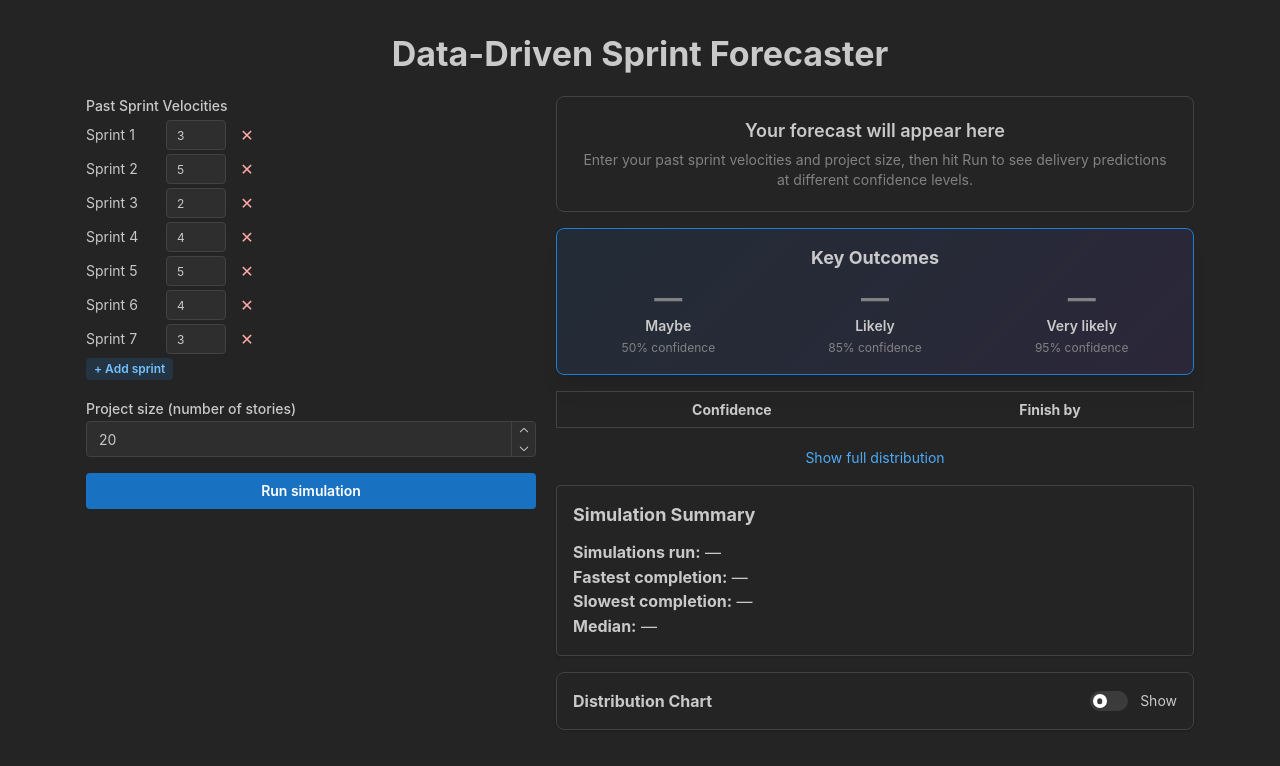
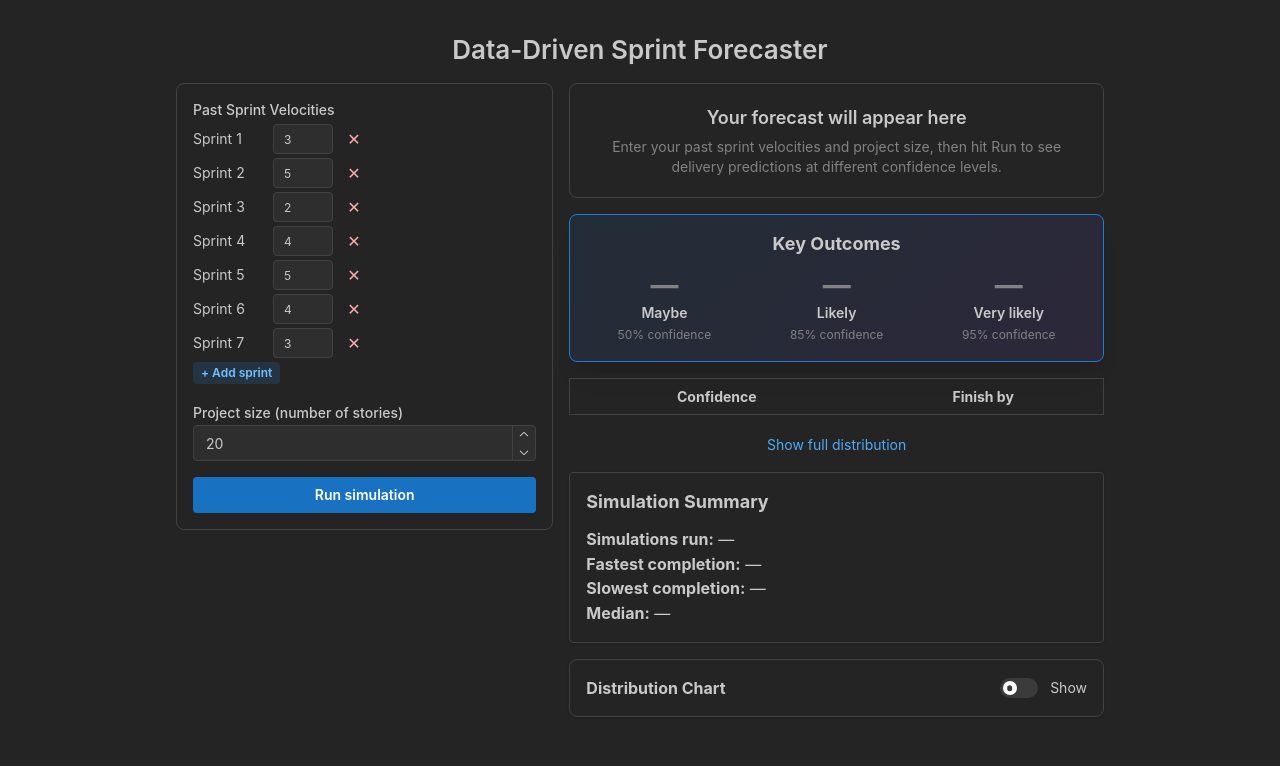
Before and after one commit to ZakLaughton/monte-carlo-forecaster, a React (Vite) app: page / in a window 1280 px wide. Shown: the top 766 px of the page. Built offline with nearby package versions, Linux system fonts and the light colour scheme.

Commit message:
refactor: enhance layout structure in App component for improved readability

```diff
--- a/src/App.tsx
+++ b/src/App.tsx
@@ -1,5 +1,5 @@
 import { useMemo, useState } from "react";
-import { Container, Title, Stack, Grid } from "@mantine/core";
+import { Container, Title, Stack, Grid, Paper } from "@mantine/core";
 import { SimulationForm } from "./components/SimulationForm";
 import { simulateDeliveryWeeks } from "./utils/monte-carlo";
 import { toOddsByWeek } from "./utils/stats";
@@ -23,14 +23,16 @@ function App() {
   );
 
   return (
-    <Container size="lg" py="xl">
-      <Stack gap="lg">
-        <Title order={1} ta="center">
+    <Container size={960} py="xl">
+      <Stack gap="md">
+        <Title order={2} ta="center" fw={600}>
           Data-Driven Sprint Forecaster
         </Title>
-        <Grid gutter="lg">
+        <Grid gutter="md" align="flex-start">
           <Grid.Col span={{ base: 12, md: 5 }}>
-            <SimulationForm onRun={runSimulation} />
+            <Paper p="md" withBorder radius="md">
+              <SimulationForm onRun={runSimulation} />
+            </Paper>
           </Grid.Col>
           <Grid.Col span={{ base: 12, md: 7 }}>
             <ResultsPanel
```
